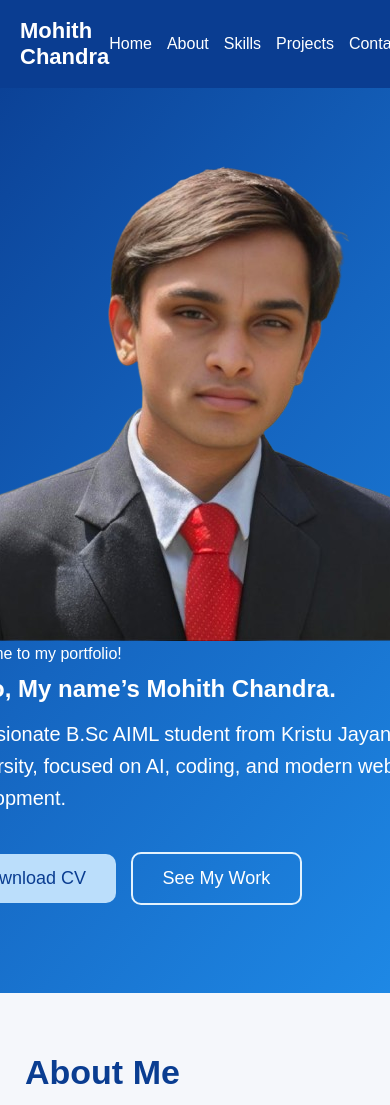
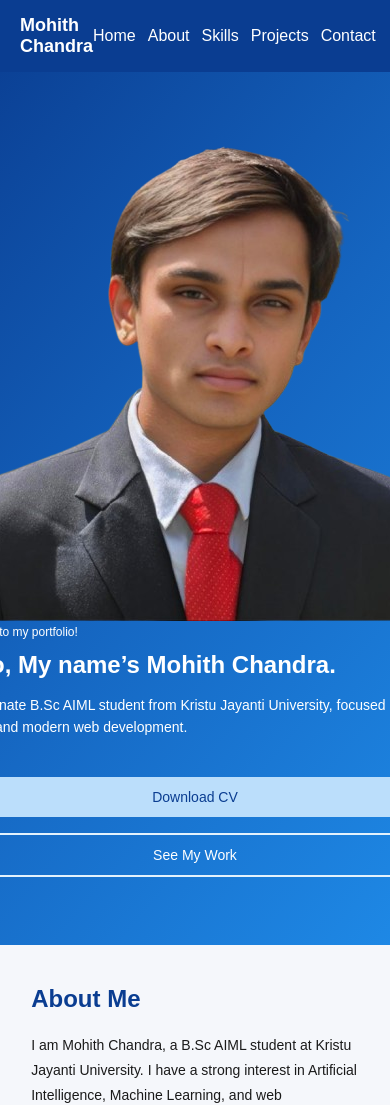
Before and after one commit to 1MohithChandra/Portfolio-website-kju-, a website: page index.html in a window 390 px wide. Shown: the top 1105 px of the page. Drawn offline with Linux system fonts and the light colour scheme.

Commit message:
Update styleportfolio.css

```diff
--- a/styleportfolio.css
+++ b/styleportfolio.css
@@ -1,4 +1,4 @@
-/* RESET */
+
 * {
     margin: 0;
     padding: 0;
@@ -27,7 +27,7 @@ nav {
 
 nav .logo {
     color: white;
-    font-size: 22px;
+    font-size: clamp(18px, 2vw, 22px);
     font-weight: bold;
 }
 
@@ -68,12 +68,13 @@ nav .logo {
     gap: 60px;
 }
 
+/* RESPONSIVE TEXT */
 .hero-text {
     flex: 1;
 }
 
 .hero-text h1 {
-    font-size: 52px;
+    font-size: clamp(28px, 4vw, 52px);
     font-weight: 800;
 }
 
@@ -82,13 +83,13 @@ nav .logo {
 }
 
 .subtitle {
-    font-size: 20px;
+    font-size: clamp(14px, 2vw, 20px);
     margin-top: 15px;
     line-height: 1.6;
 }
 
 .tagline {
-    font-size: 16px;
+    font-size: clamp(12px, 1.5vw, 16px);
     margin-bottom: 12px;
 }
 
@@ -97,9 +98,9 @@ nav .logo {
 }
 
 button {
-    padding: 14px 30px;
+    padding: 12px 28px;
     border-radius: 10px;
-    font-size: 18px;
+    font-size: clamp(14px, 1.5vw, 18px);
     border: none;
     cursor: pointer;
     margin: 8px 10px 8px 0;
@@ -132,7 +133,7 @@ button {
 }
 
 .hero-image img {
-    width: 350px;
+    width: clamp(180px, 40vw, 350px);
     max-width: 100%;
     border-radius: 20px;
     box-shadow: 0px 15px 35px rgba(0,0,0,0.3);
@@ -145,25 +146,24 @@ button {
 
 /* SECTIONS BASE */
 .section {
-    padding: 80px 60px;
+    padding: clamp(40px, 8vw, 80px) clamp(25px, 8vw, 60px);
 }
 
 .section h2 {
-    font-size: 34px;
+    font-size: clamp(24px, 3vw, 34px);
     margin-bottom: 20px;
     color: #0a3d91;
 }
 
-/* ABOUT */
 .section p {
+    font-size: clamp(14px, 1.8vw, 17px);
     line-height: 1.8;
-    font-size: 17px;
 }
 
 /* SKILLS GRID */
 .skills-grid {
     display: grid;
-    grid-template-columns: repeat(auto-fit, minmax(180px, 1fr));
+    grid-template-columns: repeat(auto-fit, minmax(160px, 1fr));
     gap: 20px;
     margin-top: 20px;
 }
@@ -186,7 +186,7 @@ button {
 /* PROJECTS */
 .project-card {
     background: white;
-    padding: 25px;
+    padding: clamp(18px, 3vw, 25px);
     margin: 20px 0;
     border-radius: 10px;
     box-shadow: 0px 4px 15px rgba(0,0,0,0.1);
@@ -195,7 +195,7 @@ button {
 .project-card h3 {
     color: #0a3d91;
     margin-bottom: 10px;
-    font-size: 24px;
+    font-size: clamp(18px, 2.5vw, 24px);
 }
 
 /* CONTACT FORM */
@@ -212,7 +212,7 @@ button {
     padding: 12px;
     border-radius: 8px;
     border: 1px solid #ccc;
-    font-size: 16px;
+    font-size: clamp(14px, 1.6vw, 16px);
 }
 
 .contact-form textarea {
@@ -226,39 +226,41 @@ button {
     border: 1px solid #1565c0;
 }
 
-/* STATUS MESSAGE */
 #statusMsg {
     font-size: 16px;
     margin-top: 12px;
     font-weight: bold;
 }
 
-/* RESPONSIVE */
+/* RESPONSIVE BREAKPOINTS */
 @media (max-width: 992px) {
     .hero-container {
         flex-direction: column;
         text-align: center;
-    }
-
-    .hero-text h1 {
-        font-size: 42px;
+        gap: 40px;
     }
 }
 
 @media (max-width: 768px) {
     nav {
-        padding: 18px 20px;
+        padding: 15px 20px;
     }
 
     .nav-links {
-        gap: 15px;
+        gap: 12px;
+    }
+}
+
+@media (max-width: 480px) {
+    .hero {
+        padding: 120px 20px 60px;
     }
 
-    .section {
-        padding: 60px 25px;
+    .hero-image img {
+        width: clamp(150px, 55vw, 250px);
     }
 
-    .hero-text h1 {
-        font-size: 34px;
+    button {
+        width: 100%;
     }
 }
```
